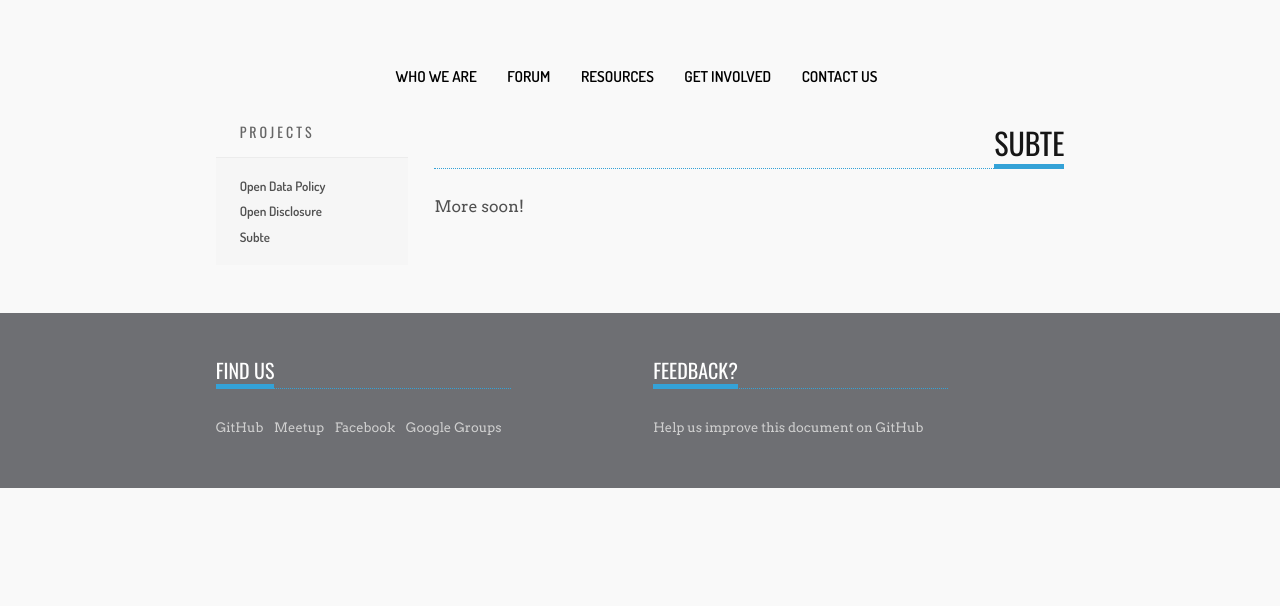
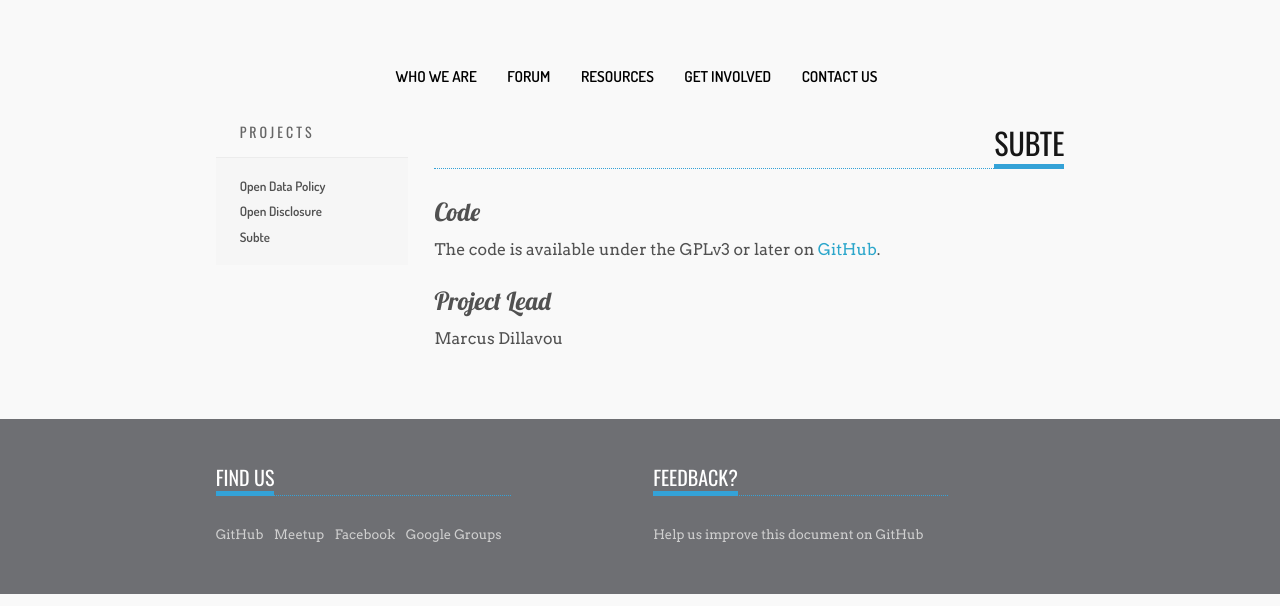
Before and after one commit to codeforbirmingham/codeforbirmingham.github.io, a Jekyll site: the page built from projects/subte/index.md, in a window 1280 px wide. Shown: the part 437-1043 px from the top of the page. Built offline with Jekyll 4.4.1, drawn with Linux system fonts in a browser that asks for light colours; before the commit the page ends 936 px from its top, so only the background shows below that.

Commit message:
Add GitHub link and project lead for Subte.

```diff
--- a/projects/subte/index.md
+++ b/projects/subte/index.md
@@ -4,4 +4,13 @@ title: Subte
 flag: project
 ---
 
-More soon!
+Code
+----
+
+The code is available under the GPLv3 or later on [GitHub](https://github.com/CodeforBirmingham/subte).
+
+
+Project Lead
+------------
+
+Marcus Dillavou
```
